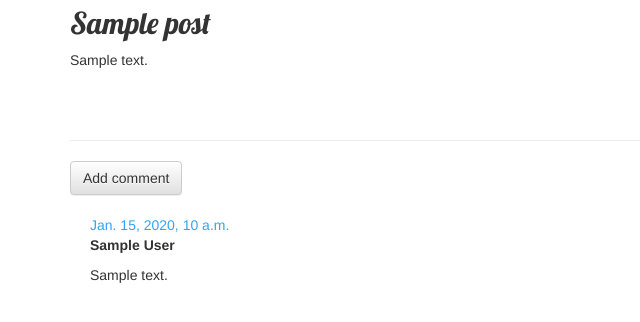
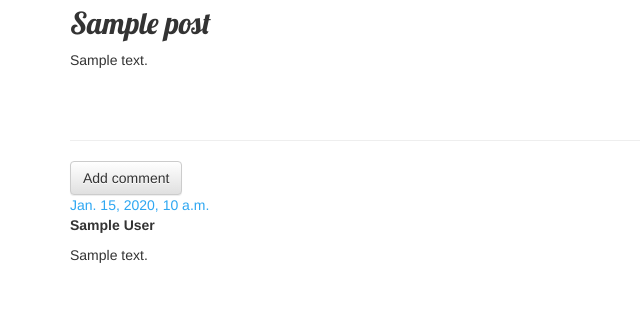
Before and after one commit to burked9/my-first-blog, a Django app: template blog/templates/blog/post_detail.html in a window 1280 px wide. Shown: the part 162-484 px from the top of the page, without its empty margins (0-640 px from the left). Run offline with Django 3.2, Linux system fonts and the light colour scheme; the template is opened without the code that fills it: values that come from a table or form of the project are taken from there, others are empty; tables that the repository leaves empty hold one stand-in row (values such as "Sample post"); parts of the project's set-up code (start-up, migrations or seed data) failed here and were passed over; some libraries are stand-ins or nearby versions.

```diff
--- a/blog/static/css/blog.css
+++ b/blog/static/css/blog.css
@@ -57,7 +57,3 @@ h1, h2, h3, h4 {
 .post h2 a, .post h2 a:visited {
     color: #000000;
 }
-
-.comment {
-    margin: 20px 0px 20px 20px;
-}
```
